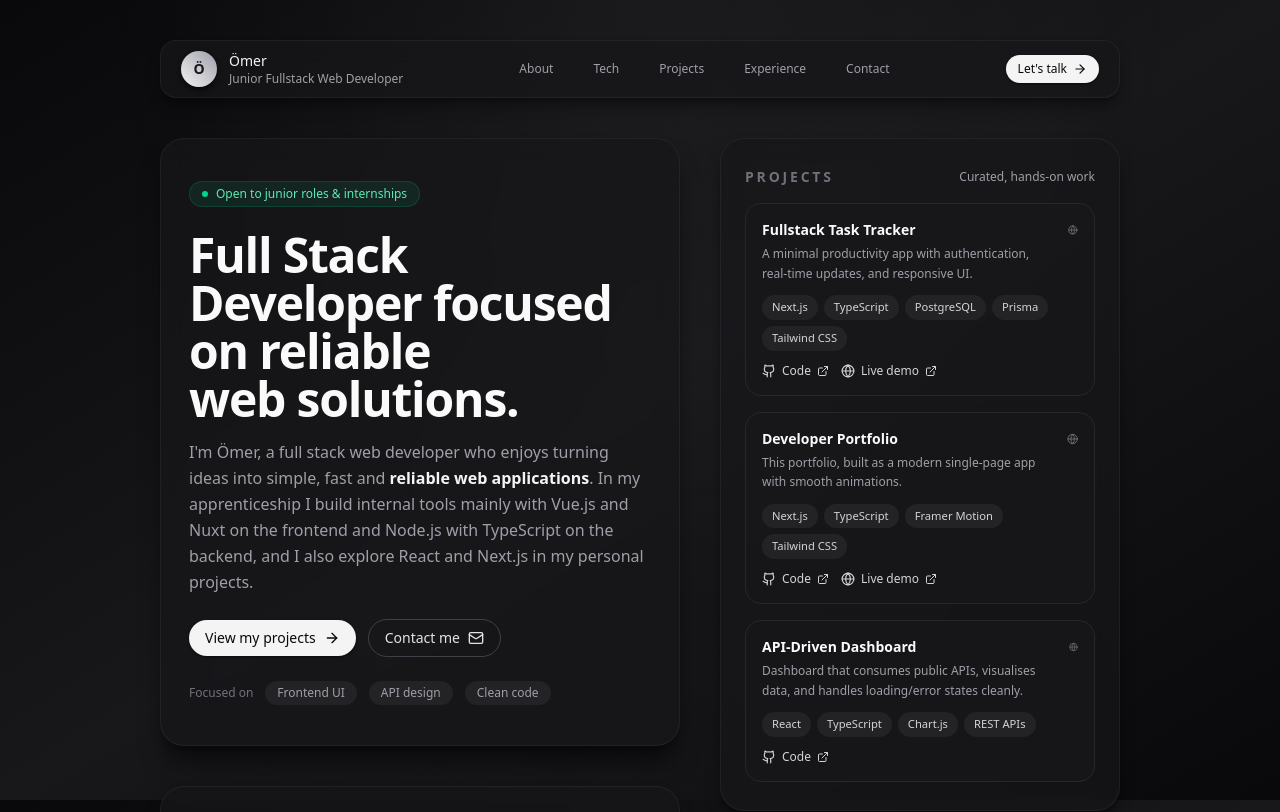
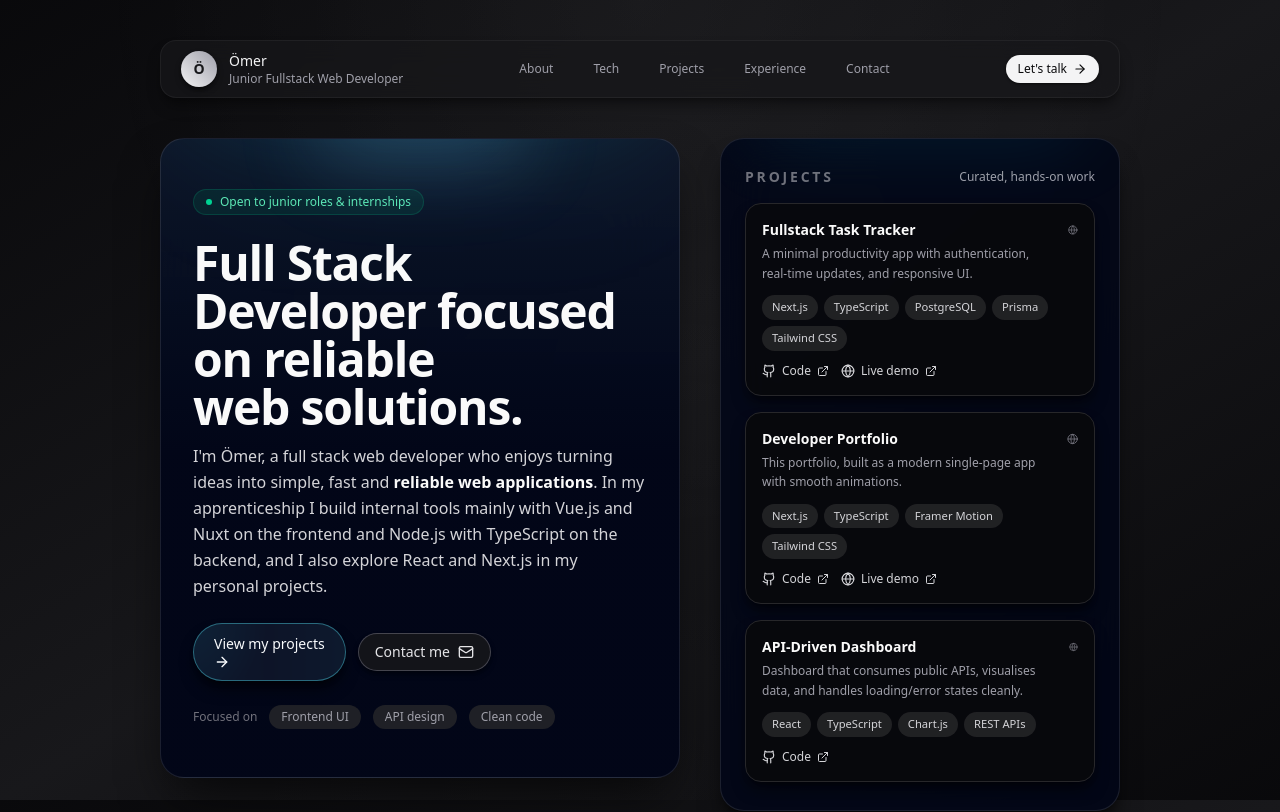
Before and after one commit to nilvaes/portfolio-minimal, a Next.js app: page / in a window 1280 px wide. Shown: the top 812 px of the page. Built offline with nearby package versions, Linux system fonts and the light colour scheme.

Commit message:
Enhance homepage layout with new animations and styling. Added GlowButton component for project navigation and improved section transitions for a more dynamic user experience.

```diff
--- a/src/app/page.tsx
+++ b/src/app/page.tsx
@@ -9,9 +9,27 @@ import {
   Globe,
   ExternalLink,
 } from "lucide-react";
+import { GlowButton } from "../components/GlowButton";
 
 const sectionVariant = {
   hidden: { opacity: 0, y: 24 },
+  visible: { opacity: 1, y: 0 },
+};
+
+const staggerContainer = {
+  hidden: { opacity: 0, y: 20 },
+  visible: {
+    opacity: 1,
+    y: 0,
+    transition: {
+      staggerChildren: 0.08,
+      delayChildren: 0.12,
+    },
+  },
+};
+
+const staggerItem = {
+  hidden: { opacity: 0, y: 18 },
   visible: { opacity: 1, y: 0 },
 };
 
@@ -142,40 +160,69 @@ export default function Home() {
               initial="hidden"
               animate="visible"
               transition={{ duration: 0.5 }}
-              className="rounded-3xl border border-white/5 bg-zinc-900/70 px-5 py-8 shadow-xl shadow-black/50 backdrop-blur-md sm:px-7 sm:py-10"
+              className="relative overflow-hidden rounded-3xl border border-white/10 bg-gradient-to-b from-slate-900/90 via-slate-950 to-slate-950 px-5 py-9 shadow-2xl shadow-black/70 backdrop-blur-2xl sm:px-8 sm:py-12"
             >
+              {/* hero glows */}
+              <div className="pointer-events-none absolute inset-x-10 -top-40 h-64 bg-gradient-to-b from-cyan-400/50 via-cyan-500/5 to-transparent blur-3xl" />
+              <div className="pointer-events-none absolute inset-x-40 -top-10 h-40 bg-gradient-to-b from-sky-300/40 via-sky-500/0 to-transparent blur-2xl" />
+
               <div className="inline-flex items-center gap-2 rounded-full border border-emerald-500/20 bg-emerald-500/10 px-3 py-1 text-xs font-medium text-emerald-300">
                 <span className="inline-block h-1.5 w-1.5 rounded-full bg-emerald-400" />
                 Open to junior roles & internships
               </div>
-              <div className="mt-6 space-y-4">
+              <motion.div
+                variants={staggerContainer}
+                initial="hidden"
+                animate="visible"
+                className="mt-6 space-y-6"
+              >
+                <motion.div variants={staggerItem} className="space-y-3">
                   <h1 className="text-balance text-3xl font-semibold tracking-tight text-zinc-50 sm:text-4xl lg:text-5xl">
                     Full Stack Developer focused on reliable web solutions.
                   </h1>
-                <p className="max-w-xl text-sm leading-relaxed text-zinc-400 sm:text-base">
+                  <p className="max-w-xl text-sm leading-relaxed text-zinc-300 sm:text-base">
                     I&apos;m Ömer, a full stack web developer who enjoys turning ideas into simple, fast and{" "}
-                  <span className="font-semibold text-zinc-100">reliable web applications</span>. In my apprenticeship I
-                  build internal tools mainly with Vue.js and Nuxt on the frontend and Node.js with TypeScript on the
-                  backend, and I also explore React and Next.js in my personal projects.
+                    <span className="font-semibold text-zinc-50">
+                      reliable web applications
+                    </span>
+                    . In my apprenticeship I build internal tools mainly with
+                    Vue.js and Nuxt on the frontend and Node.js with TypeScript
+                    on the backend, and I also explore React and Next.js in my
+                    personal projects.
                   </p>
-              </div>
-              <div className="mt-6 flex flex-wrap items-center gap-3">
-                <a
-                  href="#projects"
-                  className="inline-flex items-center gap-2 rounded-full bg-zinc-100 px-4 py-2 text-sm font-medium text-zinc-950 shadow-sm shadow-black/40 transition hover:bg-white"
+                </motion.div>
+
+                <motion.div
+                  variants={staggerItem}
+                  className="flex flex-wrap items-center gap-3"
+                >
+                  <GlowButton
+                    onClick={() =>
+                      document
+                        .getElementById("projects")
+                        ?.scrollIntoView({ behavior: "smooth" })
+                    }
                   >
                     View my projects
                     <ArrowRight className="h-4 w-4" />
-                </a>
-                <a
-                  href="#contact"
-                  className="inline-flex items-center gap-2 rounded-full border border-zinc-700 px-4 py-2 text-sm font-medium text-zinc-200 transition hover:border-zinc-500 hover:bg-zinc-800/70"
+                  </GlowButton>
+                  <button
+                    onClick={() =>
+                      document
+                        .getElementById("contact")
+                        ?.scrollIntoView({ behavior: "smooth" })
+                    }
+                    className="inline-flex items-center gap-2 rounded-full border border-zinc-600/80 bg-zinc-900/80 px-4 py-2 text-sm font-medium text-zinc-200 shadow-md shadow-black/40 transition hover:border-zinc-300 hover:bg-zinc-800/80"
                   >
                     Contact me
                     <Mail className="h-4 w-4" />
-                </a>
-              </div>
-              <div className="mt-6 flex flex-wrap items-center gap-3 text-xs text-zinc-400">
+                  </button>
+                </motion.div>
+
+                <motion.div
+                  variants={staggerItem}
+                  className="flex flex-wrap items-center gap-3 text-xs text-zinc-400"
+                >
                   <span className="text-zinc-500">Focused on</span>
                   <span className="rounded-full bg-zinc-800/80 px-3 py-1">
                     Frontend UI
@@ -186,7 +233,8 @@ export default function Home() {
                   <span className="rounded-full bg-zinc-800/80 px-3 py-1">
                     Clean code
                   </span>
-              </div>
+                </motion.div>
+              </motion.div>
             </motion.section>
 
             {/* about */}
@@ -275,8 +323,9 @@ export default function Home() {
               initial="hidden"
               animate="visible"
               transition={{ duration: 0.5, delay: 0.1 }}
-              className="rounded-3xl border border-white/5 bg-zinc-900/70 px-5 py-6 shadow-lg shadow-black/50 backdrop-blur-md sm:px-6 sm:py-7"
+              className="relative overflow-hidden rounded-3xl border border-white/10 bg-slate-950/85 px-5 py-6 shadow-xl shadow-black/60 backdrop-blur-xl sm:px-6 sm:py-7"
             >
+              <div className="pointer-events-none absolute inset-x-10 -top-10 h-20 bg-gradient-to-b from-cyan-400/30 via-cyan-400/0 to-transparent blur-2xl" />
               <div className="flex items-center justify-between gap-4">
                 <h2 className="text-sm font-semibold uppercase tracking-[0.2em] text-zinc-500">
                   Projects
@@ -285,12 +334,19 @@ export default function Home() {
                   Curated, hands-on work
                 </span>
               </div>
-              <div className="mt-4 space-y-4">
+              <motion.div
+                className="mt-4 space-y-4"
+                variants={staggerContainer}
+                initial="hidden"
+                animate="visible"
+              >
                 {projects.map((project) => (
-                  <article
+                  <motion.article
                     key={project.title}
-                    className="group rounded-2xl border border-zinc-800 bg-zinc-900/70 p-4 transition hover:border-zinc-500/70 hover:bg-zinc-900"
+                    variants={staggerItem}
+                    className="group relative overflow-hidden rounded-2xl border border-zinc-800 bg-zinc-950/80 p-4 shadow-lg shadow-black/50 transition hover:border-cyan-400/60 hover:bg-zinc-950"
                   >
+                    <div className="pointer-events-none absolute inset-x-6 -top-6 h-16 bg-gradient-to-b from-cyan-400/35 via-cyan-400/0 to-transparent blur-2xl opacity-0 transition-opacity duration-300 group-hover:opacity-100" />
                     <div className="flex items-start justify-between gap-3">
                       <div>
                         <h3 className="text-sm font-semibold text-zinc-50">
@@ -338,9 +394,9 @@ export default function Home() {
                         </a>
                       )}
                     </div>
-                  </article>
+                  </motion.article>
                 ))}
-              </div>
+              </motion.div>
             </motion.section>
 
             {/* experience */}
@@ -350,8 +406,9 @@ export default function Home() {
               initial="hidden"
               animate="visible"
               transition={{ duration: 0.5, delay: 0.15 }}
-              className="rounded-3xl border border-white/5 bg-zinc-900/70 px-5 py-6 shadow-lg shadow-black/50 backdrop-blur-md sm:px-6 sm:py-7"
+              className="relative overflow-hidden rounded-3xl border border-white/10 bg-slate-950/85 px-5 py-6 shadow-xl shadow-black/60 backdrop-blur-xl sm:px-6 sm:py-7"
             >
+              <div className="pointer-events-none absolute inset-x-6 -top-10 h-20 bg-gradient-to-b from-sky-400/25 via-sky-400/0 to-transparent blur-2xl" />
               <h2 className="text-sm font-semibold uppercase tracking-[0.2em] text-zinc-500">
                 Experience & journey
               </h2>
--- /dev/null
+++ b/src/components/GlowButton.tsx
@@ -0,0 +1,43 @@
+"use client";
+
+import * as React from "react";
+import { motion } from "framer-motion";
+
+type GlowButtonProps = React.ButtonHTMLAttributes<HTMLButtonElement> & {
+  asChild?: boolean;
+};
+
+export function GlowButton({
+  className,
+  children,
+  ...props
+}: GlowButtonProps) {
+  const [position, setPosition] = React.useState({ x: 0, y: 0 });
+
+  function handleMouseMove(e: React.MouseEvent<HTMLButtonElement>) {
+    const rect = e.currentTarget.getBoundingClientRect();
+    const x = e.clientX - rect.left;
+    const y = e.clientY - rect.top;
+    setPosition({ x, y });
+  }
+
+  const baseClasses =
+    "relative inline-flex items-center gap-2 overflow-hidden rounded-full border border-cyan-300/40 bg-slate-900/90 px-5 py-2.5 text-sm font-medium text-slate-50 shadow-lg shadow-black/60 transition-colors hover:border-cyan-200/80 focus-visible:outline-none focus-visible:ring-2 focus-visible:ring-cyan-400/70 focus-visible:ring-offset-2 focus-visible:ring-offset-slate-950";
+
+  return (
+    <button
+      onMouseMove={handleMouseMove}
+      className={`${baseClasses} ${className ?? ""}`}
+      {...props}
+    >
+      <motion.span
+        className="pointer-events-none absolute inset-0 -z-10"
+        style={{
+          background: `radial-gradient(120px circle at ${position.x}px ${position.y}px, rgba(34,211,238,0.55), transparent 60%)`,
+        }}
+      />
+      <span className="pointer-events-none absolute inset-0 -z-20 bg-gradient-to-r from-cyan-500/35 via-sky-500/0 to-cyan-400/35 opacity-70" />
+      <span className="relative z-10">{children}</span>
+    </button>
+  );
+}
```
Lines whose indentation alone changed are shown as unchanged.
